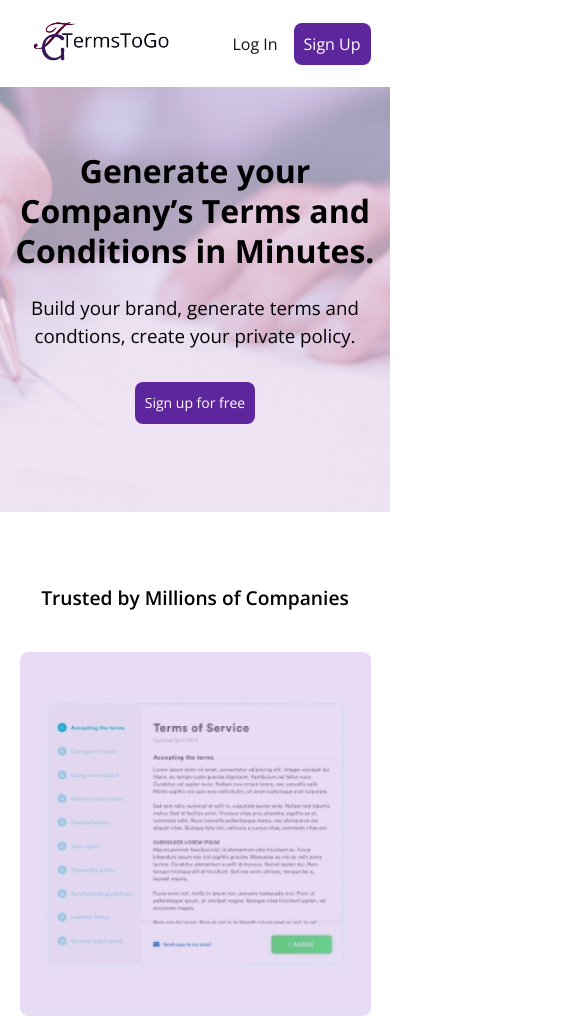
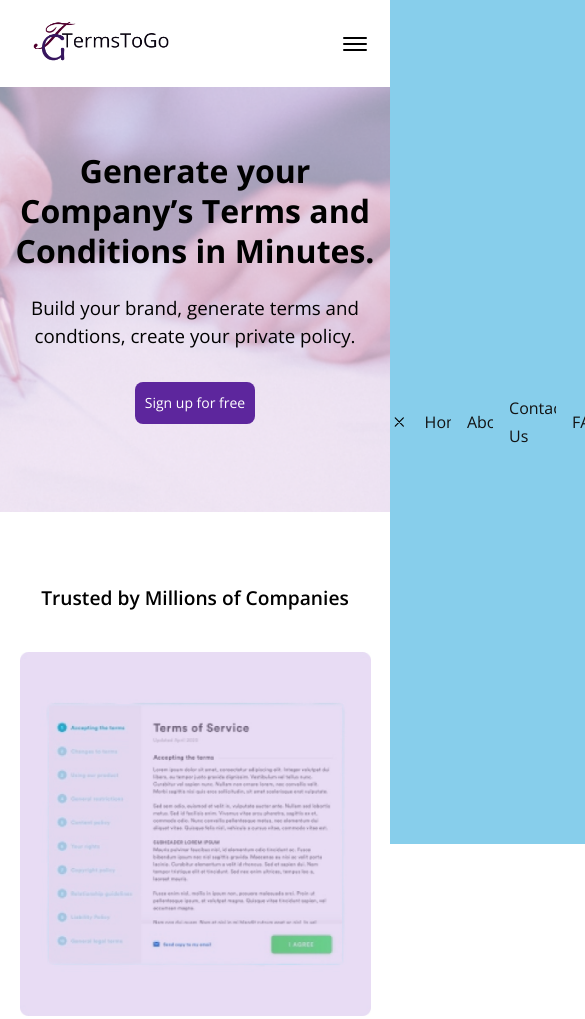
Before and after one commit to ebukaobiajulu/testing, a plain HTML site: page index.html in a window 390 px wide. Shown: the top 1019 px of the page, 585 px wide, since content can reach past the window. Drawn offline with nearby package versions, Linux system fonts and the light colour scheme.

Commit message:
Add files via upload

```diff
--- a/index.html
+++ b/index.html
@@ -26,19 +26,21 @@
           <div class="logo">
             <a href="#"><img src="./images/Frame 90.png" alt="termstogo logo"></a>
           </div>
-          <ul class="nav-list flex">
+          <ul class="nav-list flex" id="navLinks">
+            <ion-icon name="close-outline" class="menu-icon" onclick="hideMenu()"></ion-icon>
             <li class="nav-links"><a href="index.html">Home</a></li>
             <li class="nav-links"><a href="about.html">About</a></li>
             <li class="nav-links"><a href="contact-us.html">Contact Us</a></li>
             <li class="nav-links"><a href="faq.html">FAQ</a></li>
           </ul>
-          <ul class="login-signup flex">
+          <ul class="login-signup flex nav-list" id="navLinks">
             <li class="nav-links"><a href="log-in.html">Log In</a></li>
             <li class="nav-links header-btn"><a href="sign-up.html">Sign Up</a></li>
           </ul>
-          <!-- <div class="hamburger-menu">
-            <ion-icon name="menu-outline" class="menu-icon"></ion-icon>
-          </div> -->
+          <div class="hamburger-menu">
+            <ion-icon name="menu-outline" class="menu-icon" onclick="showMenu()"></ion-icon>
+
+          </div>
         </nav>
       </div>
       <!-- <div class="header-img">
@@ -200,6 +202,7 @@
         </div>
     </footer>
 
+    <script src="./main.js"></script>
     <!-- Icons  -->
     <script type="module" src="https://unpkg.com/ionicons@5.5.2/dist/ionicons/ionicons.esm.js"></script>
 <script nomodule src="https://unpkg.com/ionicons@5.5.2/dist/ionicons/ionicons.js"></script>
--- /dev/null
+++ b/main.js
@@ -0,0 +1,9 @@
+const navLinks = document.getElementById("navLinks");
+
+        function showMenu(){
+            navLinks.style.right= "0";
+        }
+
+        function hideMenu(){
+            navLinks.style.right= "-200px";
+        }
--- a/mediaQueries.css
+++ b/mediaQueries.css
@@ -19,8 +19,9 @@
         padding: 0;
         padding-block: 1rem;
     }
-    .nav-list{
-        display: none;
+    .nav-list ul li{
+        display:block;
+        margin-top: 30px;
     }
 
     .flex-g{
@@ -47,6 +48,9 @@
         line-height: 43.58px;
         font-weight: 400;
 
+    }
+    .login-signup{
+        display: none;
     }
     .right{
         margin: 1.5rem auto;
@@ -116,6 +120,25 @@
         font-weight: 700;
         font-size: 12px;
     }
+    /* Hamburger menu */
+    .hamburger-menu{
+        display: block;
+
+    }
+    .nav-list{
+        position: absolute;
+        background: skyblue;
+        height: 100vh;
+        width: 200px;
+        top:0;
+        /* To hide the menu */
+        right:-200px;
+        text-align: left;
+
+        /* To position the menu at the top of the other elements */
+        z-index: 2;
+        transition: 1s;
+    }
 
     /* Footer */
     .flex-columns{
```
